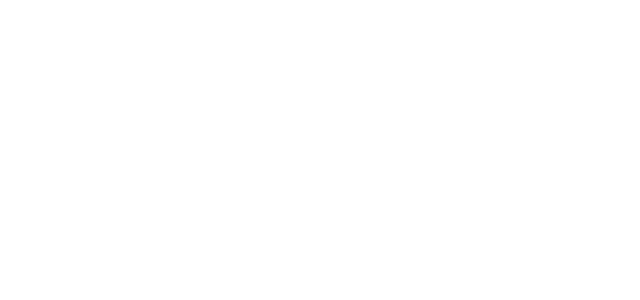
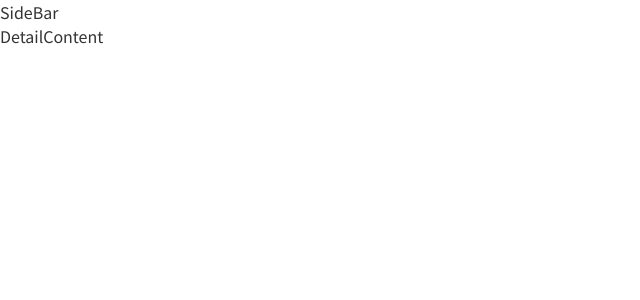
Before and after one commit to hanbitk/dreaming-youth-test, a React (Create React App) app: page / in a window 1280 px wide. Shown: the top 300 px of the page, without its empty margins (0-640 px from the left). Built offline with nearby package versions, Linux system fonts and the light colour scheme.

Commit message:
feat: Add new components for sidebar, detail content and main feature

```diff
--- a/src/App.jsx
+++ b/src/App.jsx
@@ -1,6 +1,7 @@
 import React from 'react';
 import { GlobalStyles } from './styles/GlobalStyles';
 import { QueryClient, QueryClientProvider } from '@tanstack/react-query';
+import Main from './components/Main/Main';
 
 const queryClient = new QueryClient();
 
@@ -8,6 +9,7 @@
   return (
     <QueryClientProvider client={queryClient}>
       <GlobalStyles />
+      <Main />
     </QueryClientProvider>
   );
 }
--- /dev/null
+++ b/src/components/DetailContent/DetailContent.jsx
@@ -0,0 +1,7 @@
+import React from 'react';
+
+function DetailContent() {
+  return <div>DetailContent</div>;
+}
+
+export default DetailContent;
--- /dev/null
+++ b/src/components/Main/Main.jsx
@@ -0,0 +1,14 @@
+import React from 'react';
+import SideBar from '../SideBar/SideBar';
+import DetailContent from '../DetailContent/DetailContent';
+
+function Main() {
+  return (
+    <div>
+      <SideBar />
+      <DetailContent />
+    </div>
+  );
+}
+
+export default Main;
--- /dev/null
+++ b/src/components/SideBar/SideBar.jsx
@@ -0,0 +1,7 @@
+import React from 'react';
+
+function SideBar() {
+  return <div>SideBar</div>;
+}
+
+export default SideBar;
```
